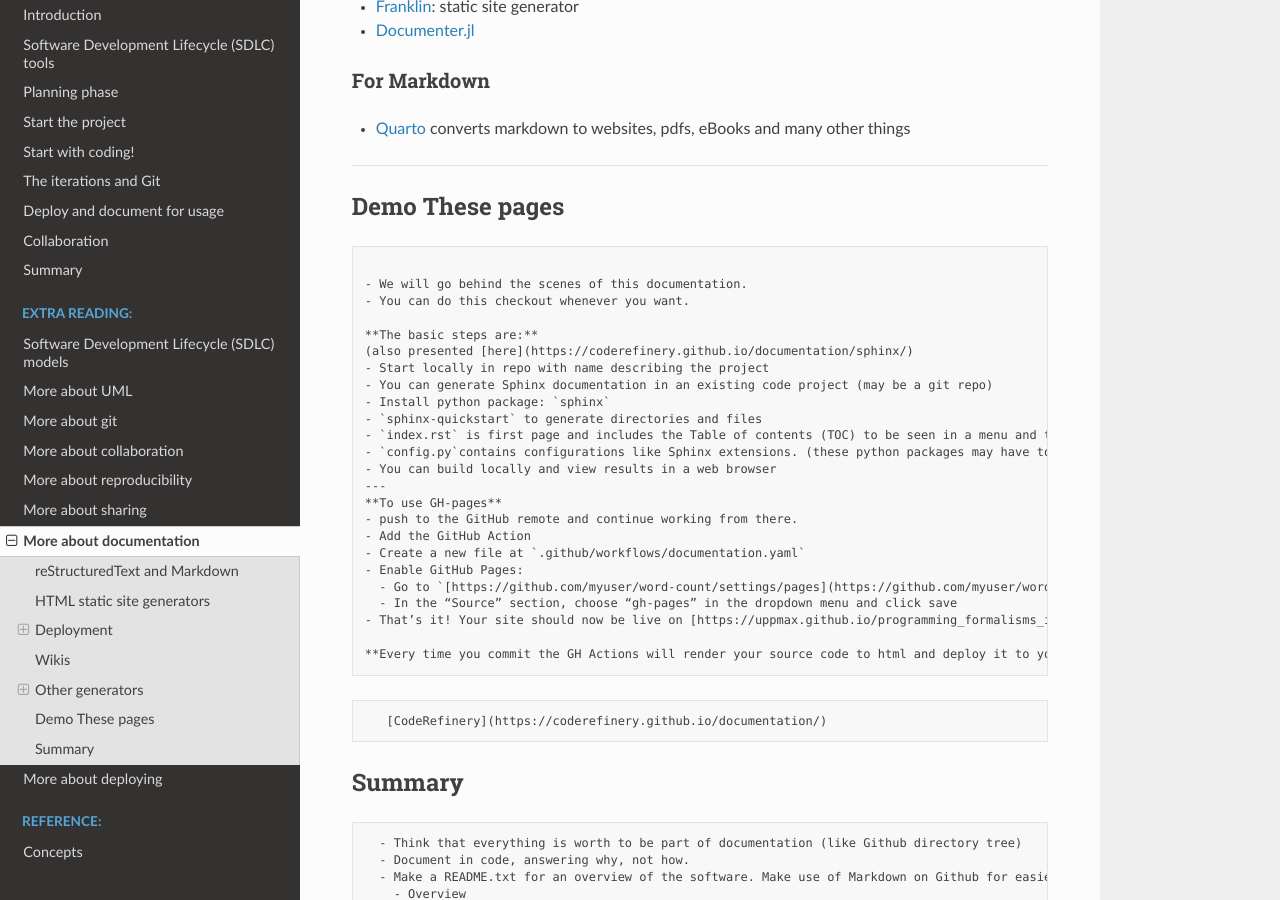
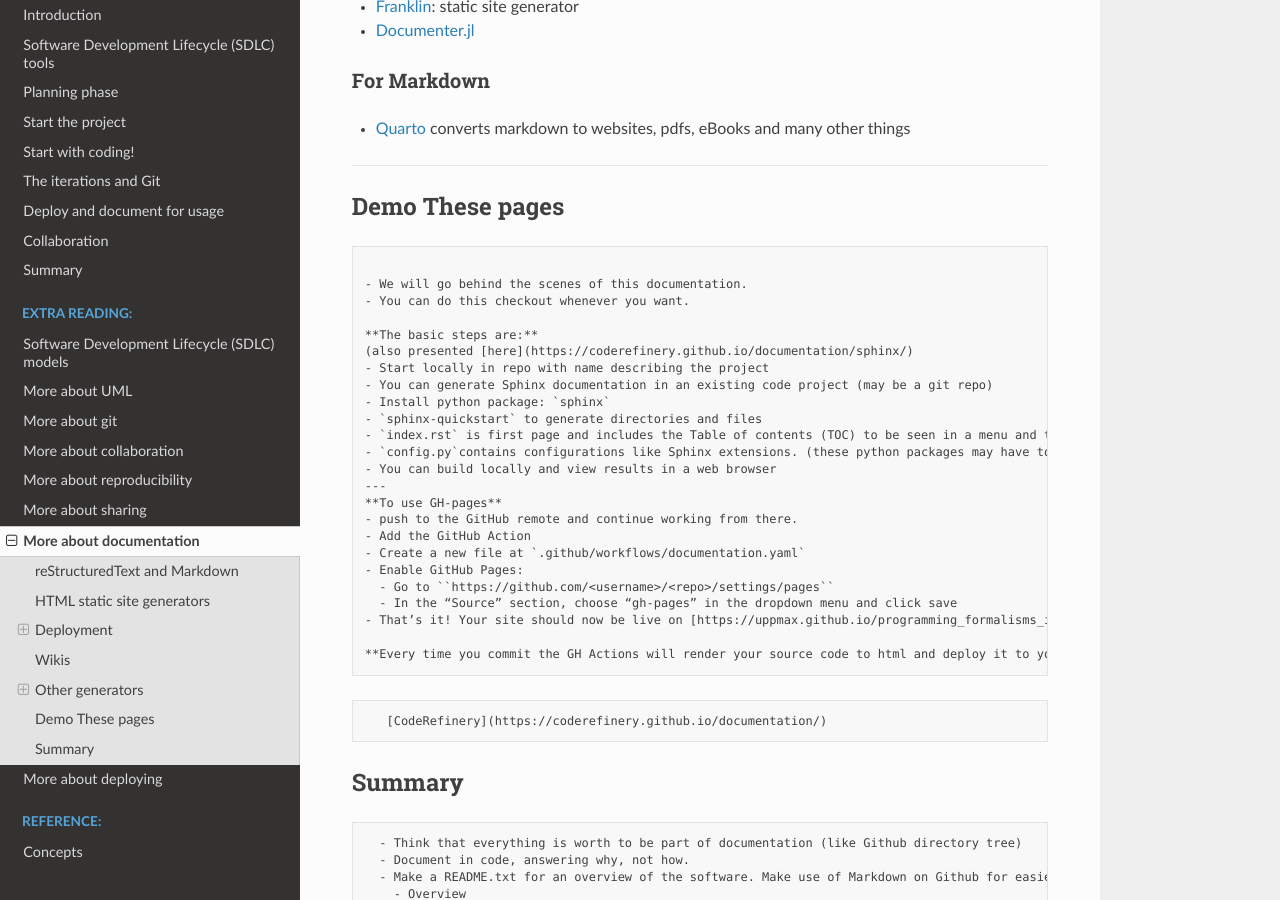
Before and after one commit to UPPMAX/programming_formalisms_intro, a Sphinx documentation site: the page built from doc/documentation_deeper.md, in a window 1280 px wide and 900 px high, scrolled down 2941 px. Built offline with Sphinx 7.4.7 and the Read the Docs theme 2.0.0, drawn with Linux system fonts in a browser that asks for light colours; pages that are not in the unit, such as notebooks, are missing from menus; some of the changed lines change nothing that is shown.

Commit message:
Update documentation_deeper.md

```diff
--- a/doc/documentation_deeper.md
+++ b/doc/documentation_deeper.md
@@ -147,7 +147,7 @@ GitHub, GitLab, and Bitbucket make it possible to serve HTML pages:
 - Add the GitHub Action
 - Create a new file at `.github/workflows/documentation.yaml`
 - Enable GitHub Pages:
-  - Go to `[https://github.com/myuser/word-count/settings/pages](https://github.com/myuser/word-count/settings/pages)`
+  - Go to ``https://github.com/<username>/<repo>/settings/pages``
   - In the “Source” section, choose “gh-pages” in the dropdown menu and click save
 - That’s it! Your site should now be live on [https://uppmax.github.io/programming_formalisms_intro/index.html](https://uppmax.github.io/programming_formalisms_intro/index.html).
 
```
